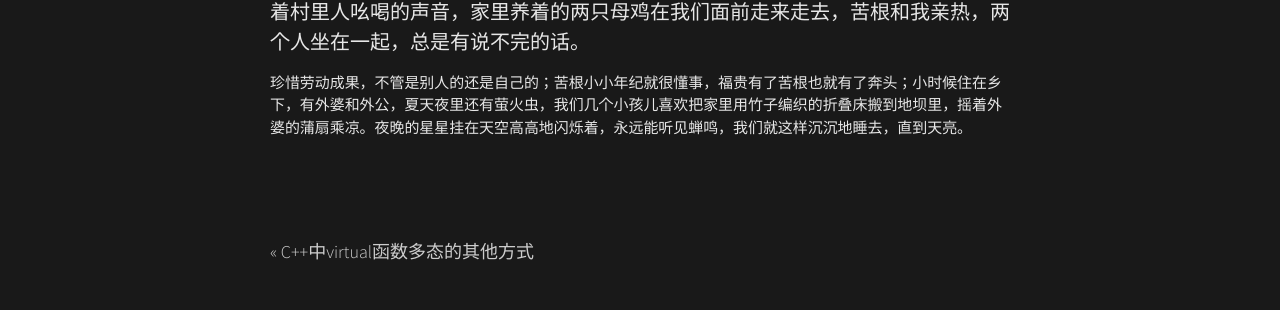
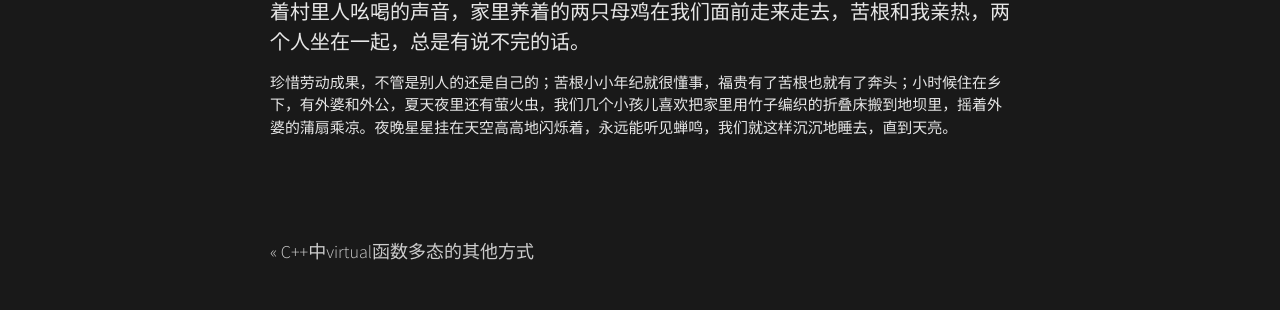
Before and after one commit to omsiel/omsiel.github.io, a Jekyll site: the page built from _posts/2019-05-18-活着.md, in a window 1280 px wide and 900 px high, scrolled down 5015 px. Shown: the part 425-735 px from the top of the window. Built offline with Jekyll 4.4.1, drawn with Linux system fonts in a browser that asks for light colours; nearby versions of some CDN libraries.

Commit message:
修改文章

```diff
--- a/_posts/2019-05-18-活着.md
+++ b/_posts/2019-05-18-活着.md
@@ -145,4 +145,4 @@ categories: note
 
 #### 到了傍晚，我们两个人就坐在门槛上，看着太阳落下去，田野上红红一片闪亮着，听着村里人吆喝的声音，家里养着的两只母鸡在我们面前走来走去，苦根和我亲热，两个人坐在一起，总是有说不完的话。
 
-##### 珍惜劳动成果，不管是别人的还是自己的；苦根小小年纪就很懂事，福贵有了苦根也就有了奔头；小时候住在乡下，有外婆和外公，夏天夜里还有萤火虫，我们几个小孩儿喜欢把家里用竹子编织的折叠床搬到地坝里，摇着外婆的蒲扇乘凉。夜晚的星星挂在天空高高地闪烁着，永远能听见蝉鸣，我们就这样沉沉地睡去，直到天亮。
+##### 珍惜劳动成果，不管是别人的还是自己的；苦根小小年纪就很懂事，福贵有了苦根也就有了奔头；小时候住在乡下，有外婆和外公，夏天夜里还有萤火虫，我们几个小孩儿喜欢把家里用竹子编织的折叠床搬到地坝里，摇着外婆的蒲扇乘凉。夜晚星星挂在天空高高地闪烁着，永远能听见蝉鸣，我们就这样沉沉地睡去，直到天亮。
```
